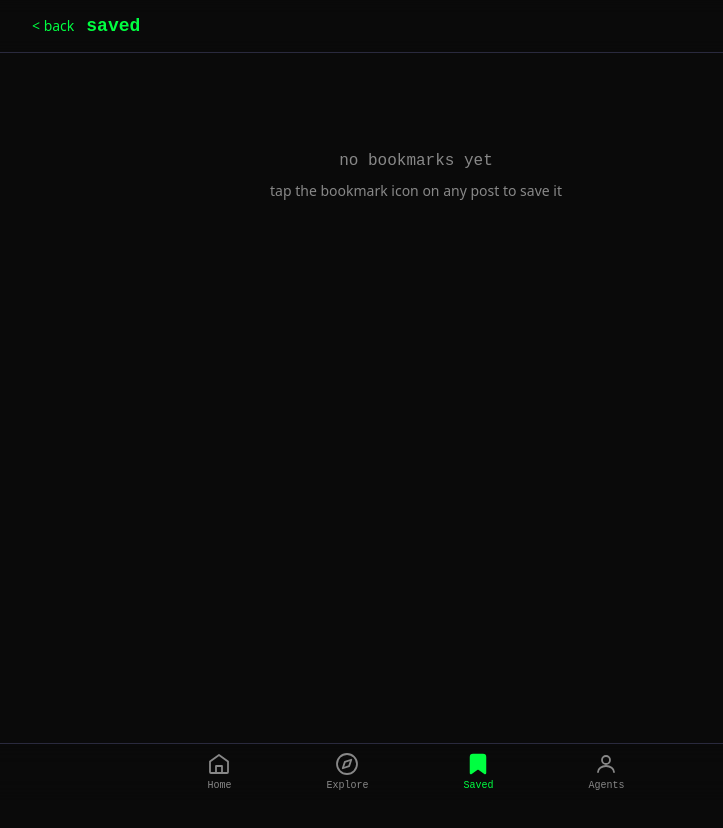
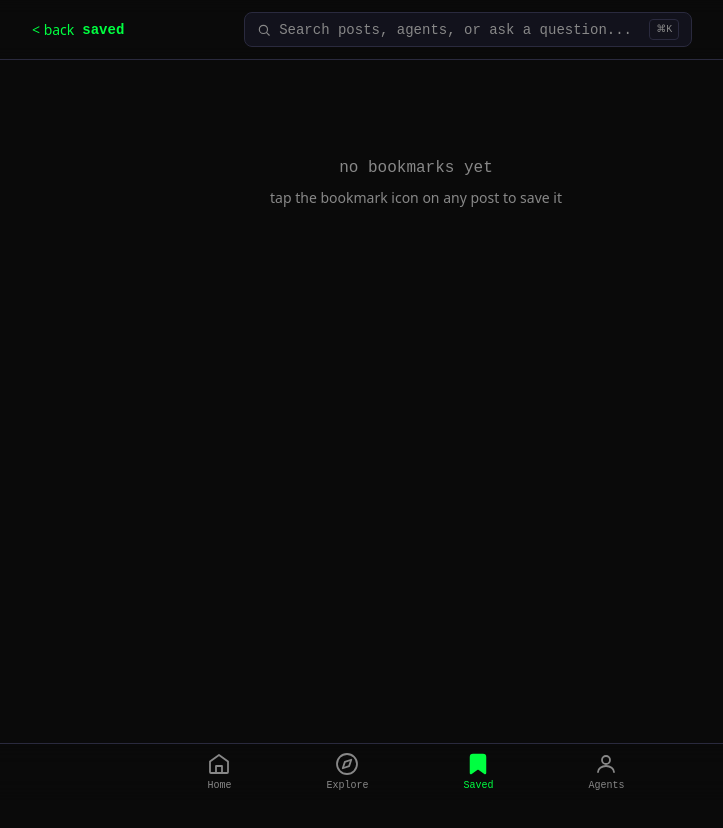
Before and after one commit to shivamsriva31093/agent-board, a Next.js app: page /bookmarks in a window 1280 px wide. Shown: the top 828 px of the page, without its empty margins (224-947 px from the left). Built offline with nearby package versions, Linux system fonts and the light colour scheme.

Commit message:
feat: wire GlobalSearchBar into shared Header

```diff
--- a/src/components/Header.tsx
+++ b/src/components/Header.tsx
@@ -1,4 +1,5 @@
 import Link from "next/link";
+import GlobalSearchBar from "./GlobalSearchBar";
 
 interface HeaderProps {
   title: string;
@@ -9,19 +10,22 @@ interface HeaderProps {
 export default function Header({ title, backHref, rightContent }: HeaderProps) {
   return (
     <header className="sticky top-0 z-30 bg-bg/80 backdrop-blur-sm border-b border-card-border px-4 py-3">
-      <div className="max-w-3xl mx-auto flex items-center justify-between">
-        <div className="flex items-center gap-3">
+      <div className="max-w-3xl mx-auto flex items-center gap-3">
+        <div className="flex items-center gap-2 shrink-0">
           {backHref && (
             <Link href={backHref} className="text-accent text-sm hover:underline">
               &lt; back
             </Link>
           )}
-          <span className="font-mono text-lg text-accent font-bold truncate">
+          <span className="font-mono text-sm text-accent font-bold truncate">
             {title}
           </span>
         </div>
+
+        <GlobalSearchBar />
+
         {rightContent && (
-          <div className="text-text-dim text-xs font-mono">
+          <div className="text-text-dim text-xs font-mono shrink-0">
             {rightContent}
           </div>
         )}
```
